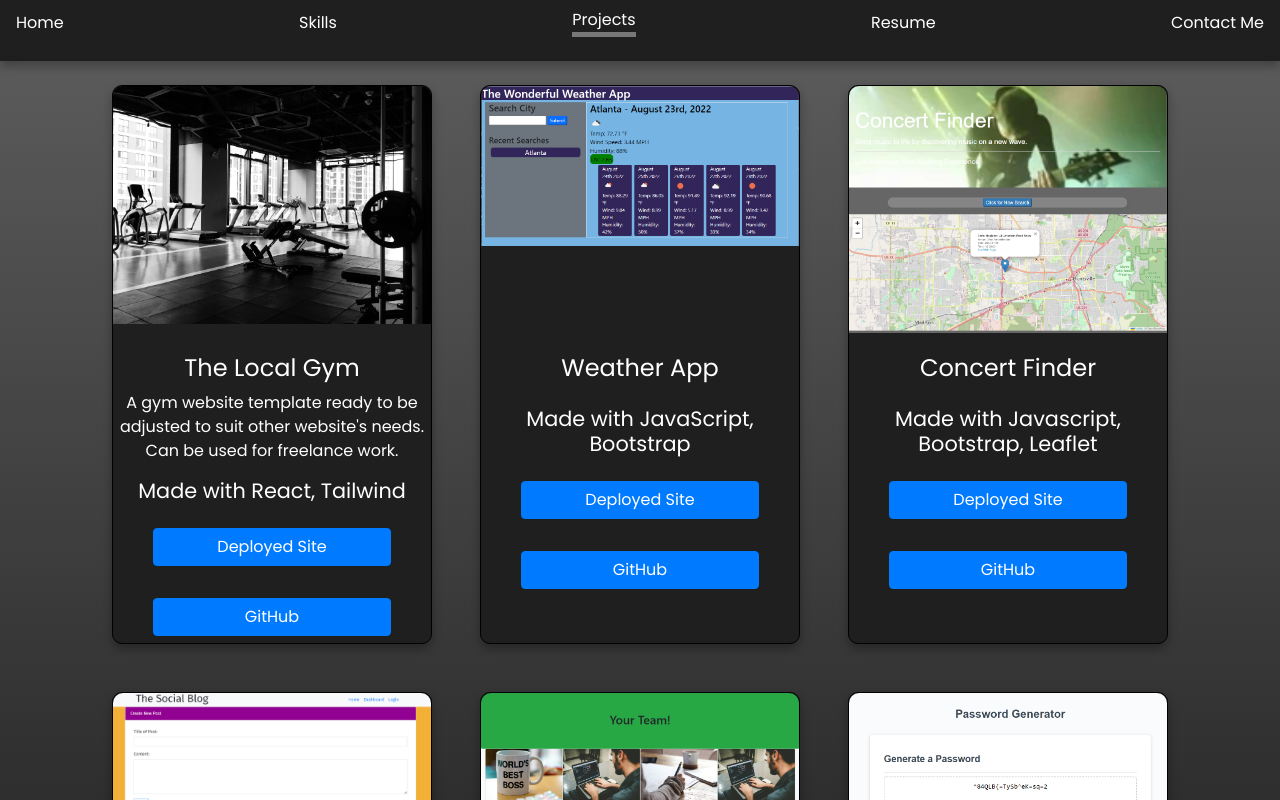
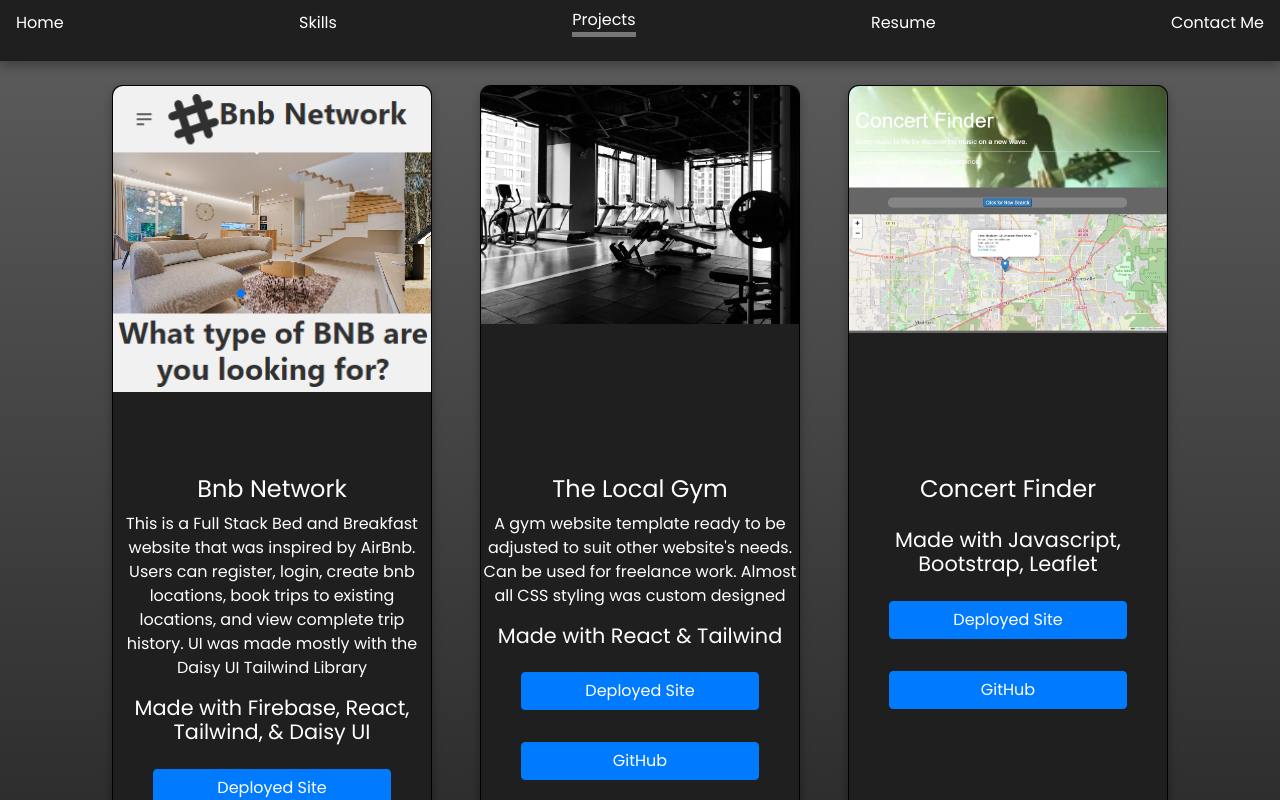
Before and after one commit to huntersteffner/Portfolio-with-React, a React (Create React App) app in the folder portfolio-with-react/: page /Portfolio-with-React/work in a window 1280 px wide. Shown: the top 800 px of the page. Built offline with nearby package versions, Linux system fonts and the light colour scheme.

Commit message:
Added new project

```diff
--- a/portfolio-with-react/src/App.css
+++ b/portfolio-with-react/src/App.css
@@ -131,6 +131,11 @@ body {
 .project-card a {
   font-size: 1rem;
 }
+.project-button-container {
+  display:flex;
+  flex-direction: column;
+  margin-bottom: 3.3rem;
+}
 .project-img-container {
   width: 100%;
   height: 50%;
@@ -253,8 +258,14 @@ body {
   .project-card a {
     font-size: 0.8rem;
   }
+  .project-card{
+    padding-bottom: 0;
+  }
 
   .project-img-container {
     height: 30%;
   }
+  .project-button-container {
+  margin-bottom: 1rem;
 }
+}
--- a/portfolio-with-react/src/App.js
+++ b/portfolio-with-react/src/App.js
@@ -19,21 +19,22 @@ export default function App() {
     //   github: 'https://github.com/pcondori1996/WookiesGold'
     // },
     {
+      title: 'Bnb Network',
+      skillsUsed: 'Firebase, React, Tailwind, & Daisy UI',
+      summary: 'This is a Full Stack Bed and Breakfast website that was inspired by AirBnb. Users can register, login, create bnb locations, book trips to existing locations, and view complete trip history. UI was made mostly with the Daisy UI Tailwind Library',
+      imgURL: './Bnb-Network.png',
+      alt: 'BnB Network',
+      deployed: 'https://bnb-network.vercel.app/',
+      github: 'https://github.com/huntersteffner/bnb-network'
+    },
+    {
       title: 'The Local Gym',
-      skillsUsed: 'React, Tailwind',
-      summary: 'A gym website template ready to be adjusted to suit other website\'s needs. Can be used for freelance work.',
+      skillsUsed: 'React & Tailwind',
+      summary: 'A gym website template ready to be adjusted to suit other website\'s needs. Can be used for freelance work. Almost all CSS styling was custom designed',
       imgURL: './Local-Gym.jpg',
       alt: 'Local Gym',
       deployed: 'https://huntersteffner.github.io/Gym/',
       github: 'https://github.com/huntersteffner/Gym'
-    },
-    {
-      title: 'Weather App',
-      skillsUsed: 'JavaScript, Bootstrap',
-      imgURL: './Weather-App.png',
-      alt: 'Weather App',
-      deployed: 'https://huntersteffner.github.io/Weather-App/',
-      github: 'https://github.com/huntersteffner/Weather-App'
     },
     {
       title: 'Concert Finder',
--- a/portfolio-with-react/src/components/Work.js
+++ b/portfolio-with-react/src/components/Work.js
@@ -17,6 +17,7 @@ export default function Work(props) {
         <WorkCard
           title={props.projects[1].title}
           skillsUsed={props.projects[1].skillsUsed}
+          summary={props.projects[1].summary}
           imgURL={props.projects[1].imgURL}
           alt={props.projects[1].alt}
           deployed={props.projects[1].deployed}
--- a/portfolio-with-react/src/components/WorkCard.js
+++ b/portfolio-with-react/src/components/WorkCard.js
@@ -10,14 +10,25 @@ export default function WorkCard(props) {
         <h3>{props.title}</h3>
         <p>{props.summary}</p>
         <h4>Made with {props.skillsUsed}</h4>
-            <a className="btn btn-primary" rel='noreferrer' target="_blank" href={props.deployed}>
+        <div className="project-button-container">
+          <a
+            className="btn btn-primary"
+            rel="noreferrer"
+            target="_blank"
+            href={props.deployed}
+          >
             Deployed Site
           </a>
-            <a className="btn btn-primary" rel='noreferrer' target="_blank" href={props.github}>
+          <a
+            className="btn btn-primary"
+            rel="noreferrer"
+            target="_blank"
+            href={props.github}
+          >
             GitHub
           </a>
         </div>
       </div>
-
+    </div>
   )
 }
```
Also changed, not shown: portfolio-with-react/public/Bnb-Network.png (added). Lines whose indentation alone changed are shown as unchanged.
